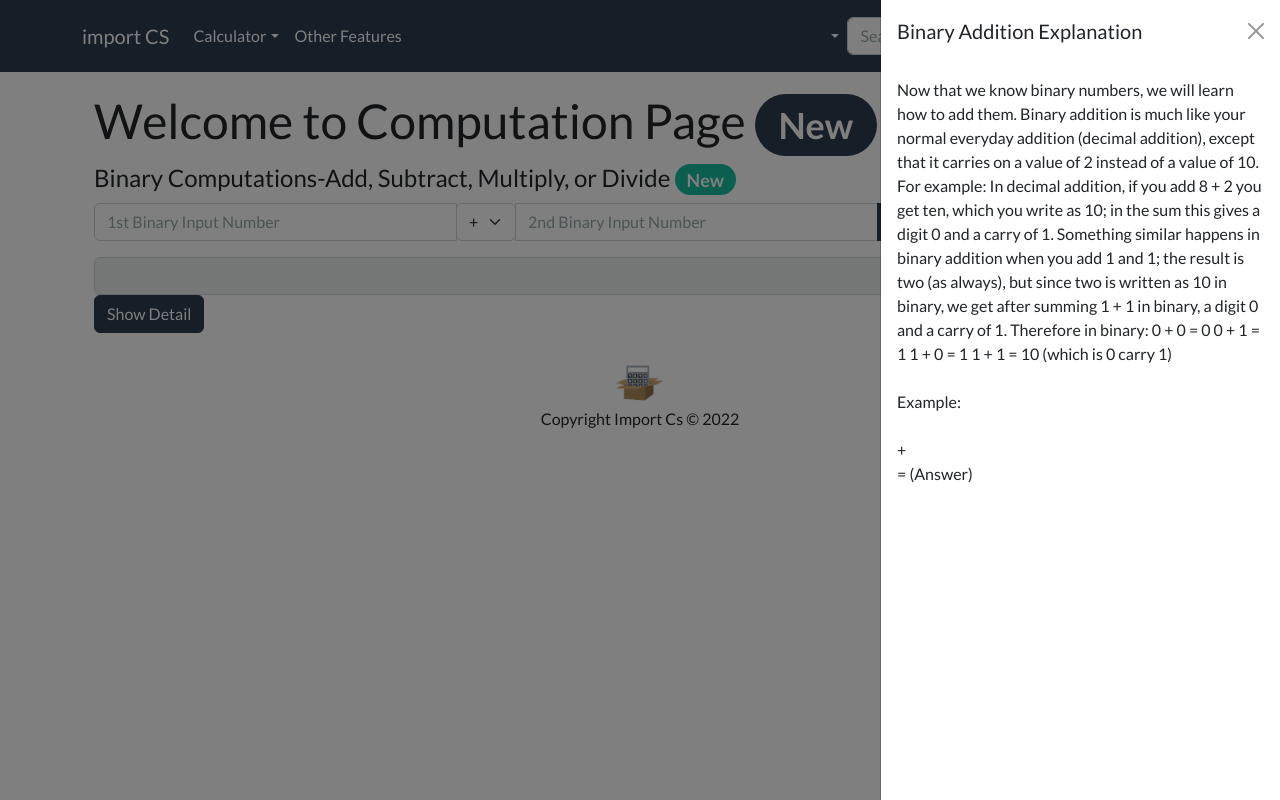
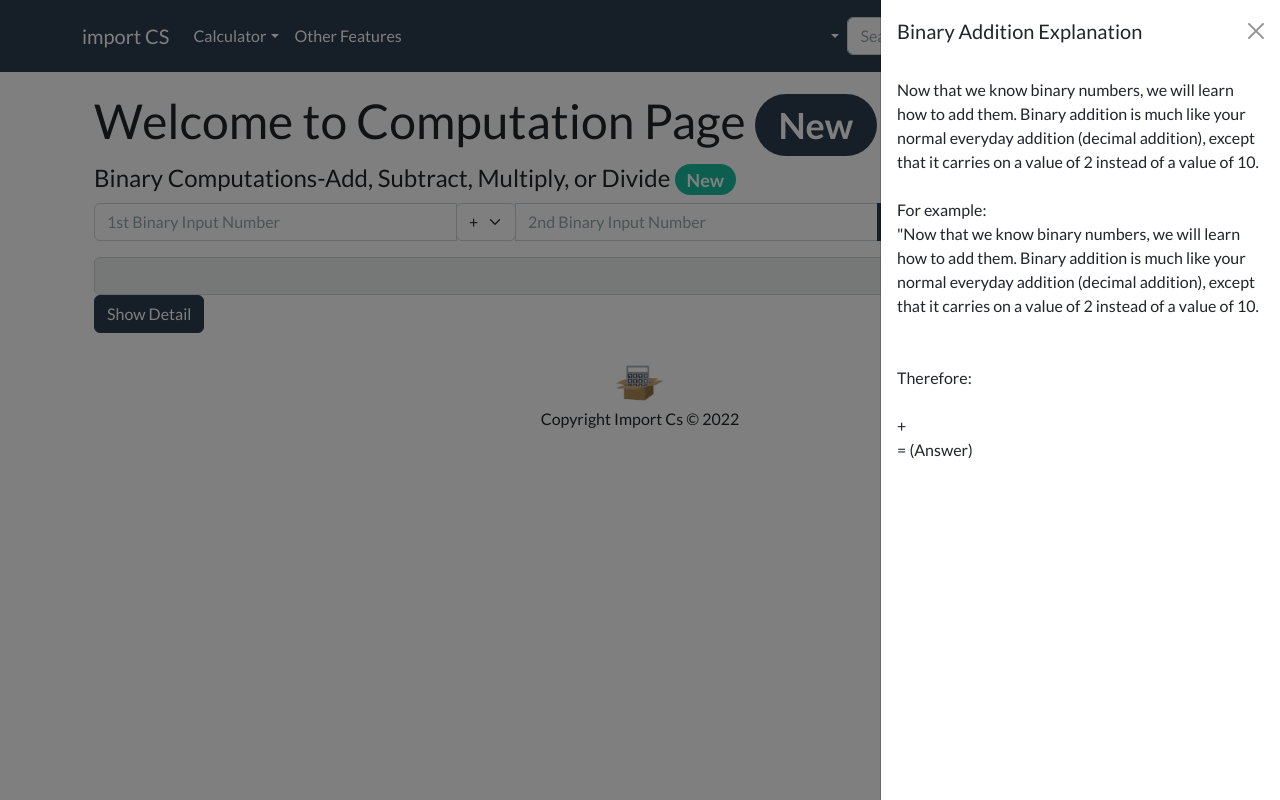
Before and after one commit to Team-2B-Determined/import-cs, a React (Create React App) app in the folder client/: page /computations in a window 1280 px wide. Both pictures are taken after a click on the button "Show Detail". Built offline with nearby package versions, Linux system fonts and the light colour scheme.

Commit message:
Edition Add Description to Each Binary Operation

```diff
--- a/client/src/pages/computations/Computations.tsx
+++ b/client/src/pages/computations/Computations.tsx
@@ -48,21 +48,36 @@ const Computations = () => {
     }
 
     const getDetailTittleDescription = () => {
-        if (computation === '+')
-            return "Now that we know binary numbers, we will learn how to add them. Binary addition is much like your normal everyday addition (decimal addition), except that it carries on a value of 2 instead of a value of 10.\n" +
-                "For example:" +
+        if (computation === '+') {
+            return (
+                <div>
+                    <div>Now that we know binary numbers, we will learn how to add them. Binary addition is much like
+                        your normal everyday addition (decimal addition), except that it carries on a value of 2 instead
+                        of a value of 10.
+                    </div>
+                    <br/>
+                    <div>For example:</div>
+                    <div>"Now that we know binary numbers, we will learn how to add them. Binary addition is much like
+                        your normal everyday addition (decimal addition), except that it carries on a value of 2 instead
+                        of a value of 10.
+                    </div>
+                </div>
+            );
+        }
+                /*"For example:" +
                 " In decimal addition, if you add 8 + 2 you get ten, which you write as 10; in the sum this gives a digit 0 and a carry of 1. Something similar happens in binary addition when you add 1 and 1; the result is two (as always), but since two is written as 10 in binary, we get after summing 1 + 1 in binary, a digit 0 and a carry of 1.\n" +
                 "\n" +
-                "Therefore in binary:\n" +
+                "Binary Addition Protocol:\n" +
                 "0 + 0 = 0\n" +
                 "0 + 1 = 1\n" +
                 "1 + 0 = 1\n" +
                 "1 + 1 = 10 (which is 0 carry 1)"
+                */
         if (computation === '-')
             return "Binary subtraction is one of the four binary operations, where we perform the subtraction method for two binary numbers (comprising only two digits, 0 and 1). " +
                 "This operation is similar to the basic arithmetic subtraction performed on decimal numbers in Maths. " +
                 "Hence, when we subtract 1 from 0, we need to borrow 1 from the next higher order digit, to reduce the digit by 1 and the remainder left here is also 1."+
-                "Therefore in binary:\n" +
+                "Binary Subtraction Protocol:\n" +
                 "0 - 0 = 0\n" +
                 "1 - 0 = 1\n" +
                 "1 - 1  =0\n" +
@@ -73,7 +88,7 @@ const Computations = () => {
                 " The result of multiplication results in a product. " +
                 "Since only binary digits are involved in binary multiplication, we get to multiply only 0s and 1s." +
                 " The rules for binary multiplication are as follows." +
-                "Therefore in binary:\n" +
+                "Binary Addition Protocol:\n" +
                 "0 × 0 = 0\n" +
                 "0 × 1 = 0\n" +
                 "1 × 0  =0\n" +
@@ -191,7 +206,7 @@ const Computations = () => {
                     {getDetailTittleDescription()}
                     <br/>
                     <br/>
-                    Example:
+                    Therefore:
                     <br/>
                     <br/>
                     {numbersInput1} {computation} {numbersInput2}
```
